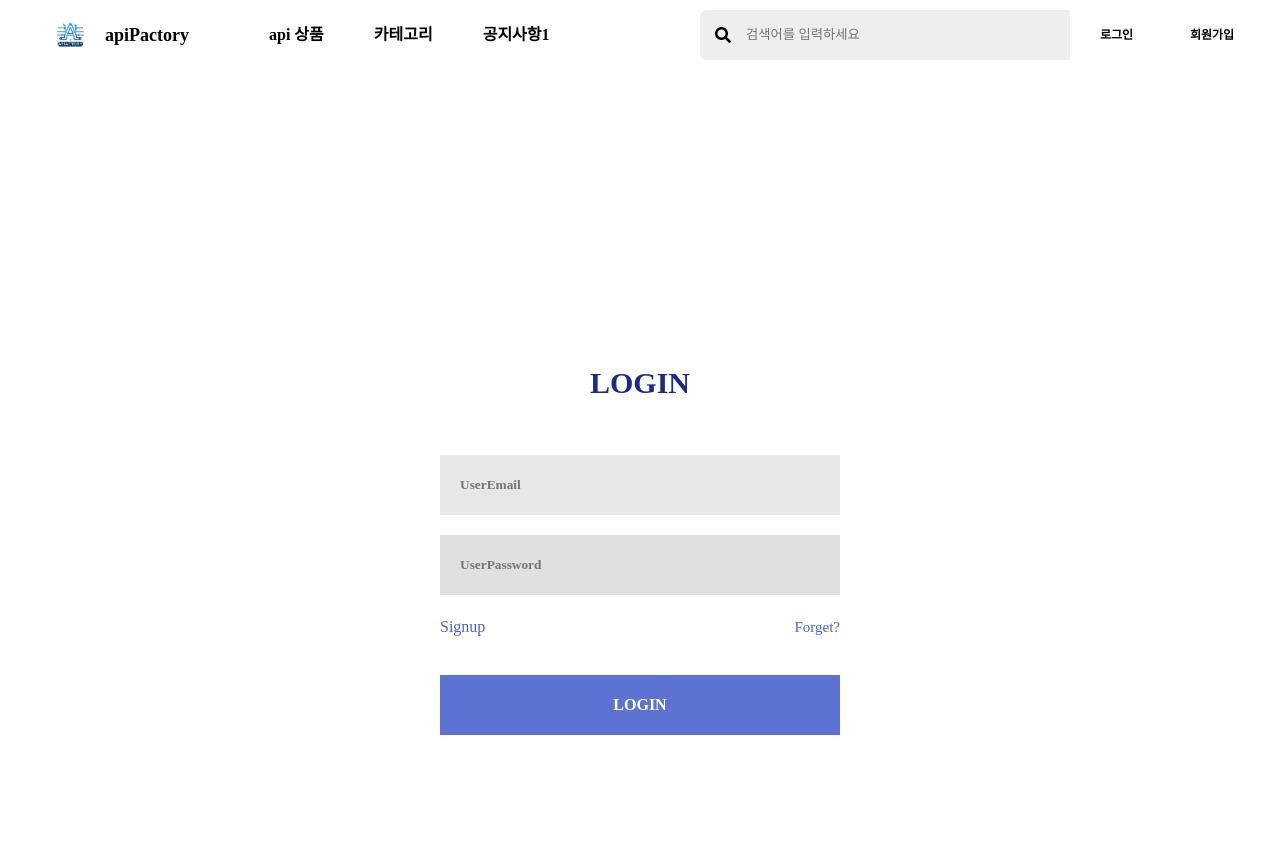
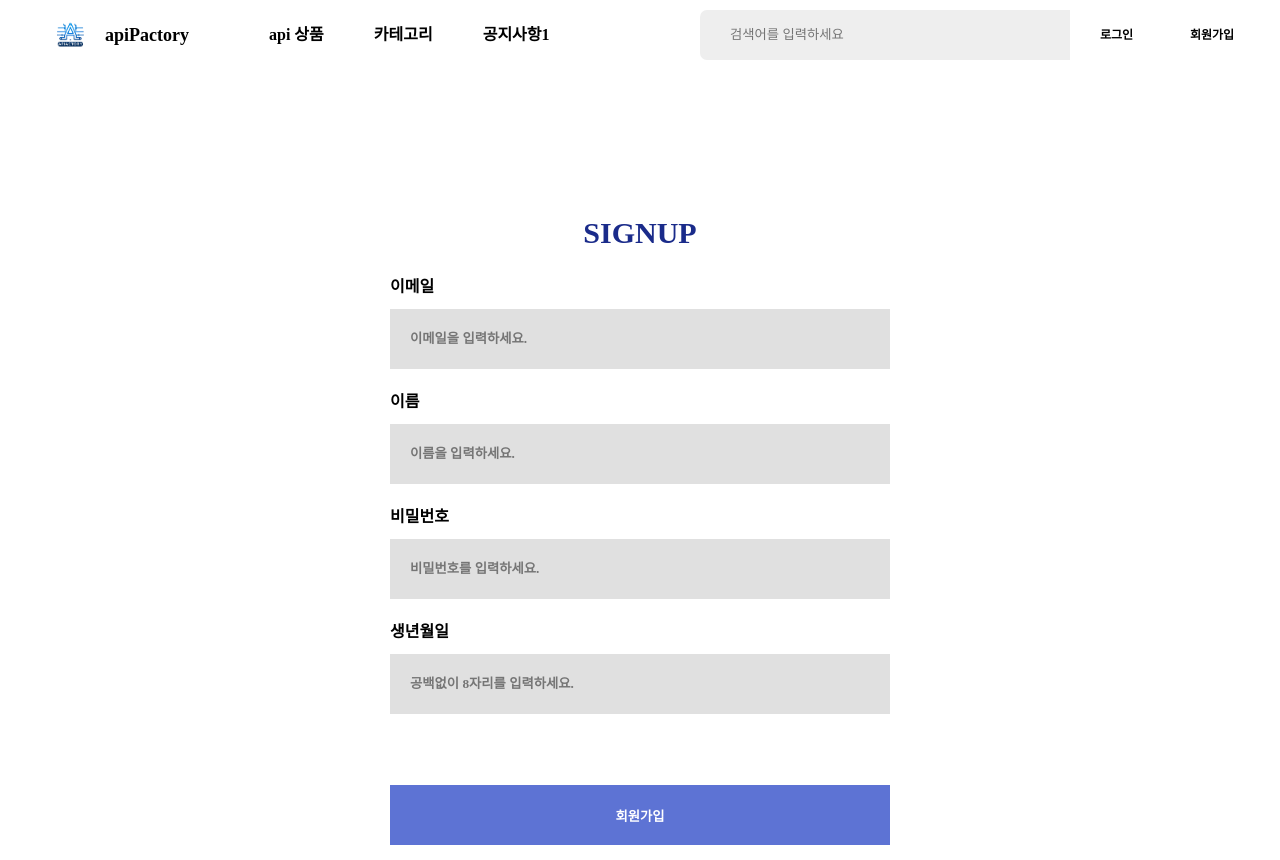
Before and after one commit to jaehyuk-lee-0712/api-pactory, a PHP site: page /php/login/login.php in a window 1280 px wide. Run offline with PHP 8.4, Linux system fonts and the light colour scheme; some libraries are stand-ins or nearby versions; some web fonts are replaced.

Commit message:
css check

```diff
--- a/assets/css/member.css
+++ b/assets/css/member.css
@@ -42,7 +42,9 @@ a {
 .login .nav ul {
     margin-top: 70px;
 }
-
+.login .nav ul li {
+    margin-bottom: 20px;
+}
 .login .nav ul li a {
     font-size: 30px;
     font-weight: 900;
@@ -137,26 +139,53 @@ a {
 
 
 /* signup */
+
+#signInForm {
+    margin-top: 30px;
+}
+
+.Userbox {
+    width: 500px;
+    height: 100px;
+    margin: 0 auto;
+    margin-bottom: 15px;
+}
+
 #signInForm div label {
-    margin-top: 20px;
     font-family: var(--fontN);
     font-weight: 700;
-    left: 10px;
-    position: absolute;
+    margin-bottom: 10px;
+    display: flex;
 }
 
+.check {
+    width: 500px;
+    height: 100px;
+}
 
 .check .input-style {
-    margin-top: 50px;
-    left: 0;
-    width: 400px;
+    width: 500px;
     height: 60px;
     padding: 20px;
     align-items: center;
     border: none;
     font-family: var(--fontN);
     font-weight: 700;
+    margin-bottom: 50px;
     background-color: #e0e0e0;
+}
+
+.signup-btn {
+    margin-top: 50px;
+    color: #fff;
+    width: 500px;
+    height: 60px;
+    justify-content: center;
+    align-items: center;
+    text-align: center;
+    background-color: #5d73d4;
+    font-family: var(--fontN);
+    font-weight: 600;
 }
 
 .btn {
--- a/php/login/login.php
+++ b/php/login/login.php
@@ -19,13 +19,13 @@
 <body>
     <div id="wrap">
 <?php
-    include "../component/headInfo.php";
+
     include "../component/header.php";
 
 ?>
         <div>
             <!-- login form -->
-            <form action="" id="loginForm">
+            <!-- <form action="" id="loginForm">
                 <article id="main">
                     <div class="container">
                         <div class="login">
@@ -66,8 +66,51 @@
                         </div>
                     </div>
                 </article>
+            </form> -->
+            <!-- // login form end -->
+
+            <!-- // signup form start -->
+            <form id="signInForm" action="signUpForm.php" name="signUpForm" method="post">
+                <div class="login">
+                    <div class="nav">
+                        <ul>
+                            <li><a href="#">SIGNUP</a></li>
+                        </ul>
+                    </div>
+                    <div class="Userbox">
+                        <label for="userEmail" class="required">이메일</label>
+                        <div class="check">
+                            <input type="email" name="userEmail" id="userEmail" placeholder="이메일을 입력하세요."
+                                autocomplete="off" class="input-style" required>
+                        </div>
+                        <p class="msg"></p>
+                    </div>
+                    <div class="Userbox">
+                        <label for="userName" class="required">이름</label>
+                        <div class="check">
+                            <input type="text" name="userName" id="userName" placeholder="이름을 입력하세요."
+                                autocomplete="off" class="input-style" required>
+                        </div>
+                    </div>
+                    <div class="Userbox">
+                        <label for="userPass" class="required">비밀번호</label>
+                        <div class="check">
+                            <input type="password" name="userPass" id="userPass" placeholder="비밀번호를 입력하세요."
+                                autocomplete="off" class="input-style" required>
+                        </div>
+                    </div>
+                    <div class="Userbox">
+                        <label for="userBirth" class="required">생년월일</label>
+                        <div class="check">
+                            <input type="text" name="userBirth" id="userBirth" placeholder="공백없이 8자리를 입력하세요."
+                                autocomplete="off" class="input-style" required>
+                        </div>
+                    </div>
+                    <input type="submit" class="signup-btn" value="회원가입">
+                </div>
             </form>
-            <!-- // login form end -->
+
+            <!-- // signup form end -->
         </div>
         </div>
     </div>
```
